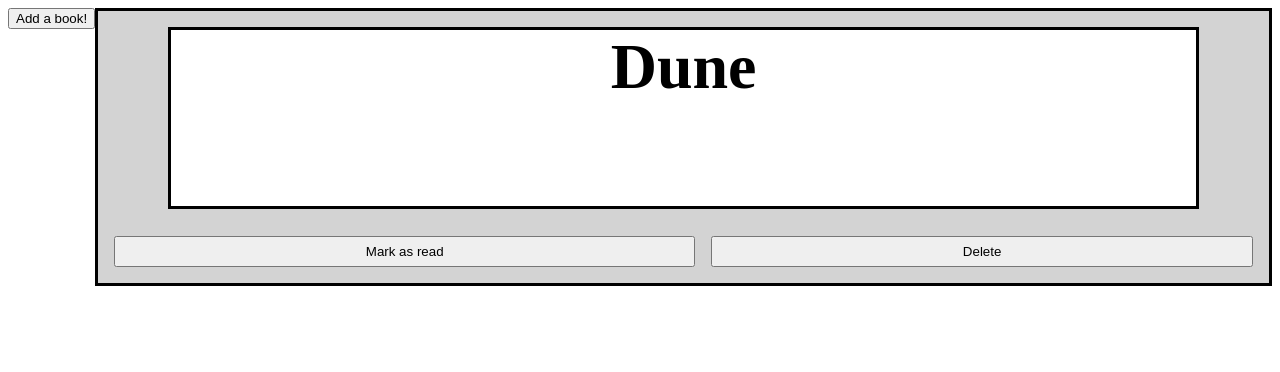
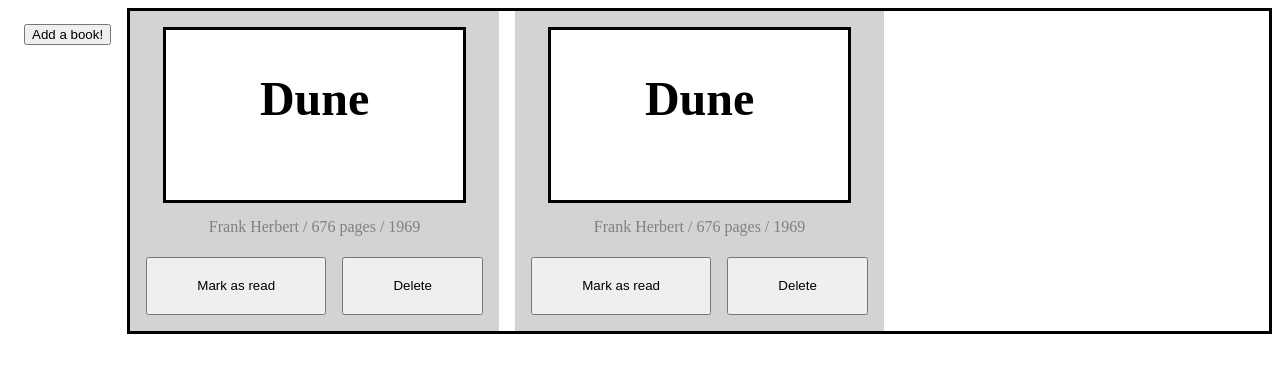
Before and after one commit to StarLumina/LibraryTOP, a plain HTML site: page index.html in a window 1280 px wide. Drawn offline with Linux system fonts and the light colour scheme.

Commit message:
add delete function
separate dlete function from the event listener it belonged to to make it more readable

```diff
--- a/script.js
+++ b/script.js
@@ -5,6 +5,8 @@
     year:1969,
     id:1,
 }
+
+
 const myLibrary = [dune];
 const submit = document.getElementById('submitButton')
 const openModalButton= document.getElementById('openModal')
@@ -33,18 +35,46 @@
 
 function displayBooks(bookList){
   //displays the books in the array
+
+  //creates element for library
+  for (const book of bookList) {
+    console.log(book)
     const bookCard = document.createElement('div')
     bookCard.classList.add('newBookCard')
+    bookCard.dataset.id = book.id
     const title = document.createElement('div')
-  title.textContent = bookList.title
+    const bookName = document.createElement('h6')
+    const bookDesc = document.createElement('p')
+    bookDesc.textContent = `${book.author} / ${book.pages} pages / ${book.year}`
+    bookName.textContent = book.title
+    title.appendChild(bookName)
+    title.appendChild(bookDesc)
     bookCard.appendChild(title)
     const markAsReadButton = document.createElement('button')
     const deleteBookButton = document.createElement('button')
     markAsReadButton.textContent = 'Mark as read'
     deleteBookButton.textContent = 'Delete'
+    deleteBookButton.dataset.id = book.id
+    deleteBookButton.addEventListener('click',(event)=>deleteBook(event))
     bookCard.appendChild(markAsReadButton)
     bookCard.appendChild(deleteBookButton)
     bookDisplay.appendChild(bookCard)
   }
+}
 
-displayBooks(dune)
+function deleteBook(event){
+  for (let i =0; i<myLibrary.length; i++) {
+    if (event.target.dataset.id=myLibrary[i].id){
+      myLibrary.splice(i,1)
+    }
+  }
+  let bookChoppingBlock = document.getElementsByClassName('newBookCard')
+  for (let i =0; i<bookChoppingBlock.length; i++) {
+    if (event.target.dataset.id=bookChoppingBlock[i].dataset.id){
+      bookChoppingBlock[i].remove()
+    }
+  }
+}
+
+displayBooks(myLibrary)
+displayBooks(myLibrary)
--- a/style.css
+++ b/style.css
@@ -1,7 +1,15 @@
+*{
+    box-sizing: border-box;
+}
+
 body{
     display: grid;
     grid-template-columns: auto 3fr;
     grid-auto-flow: column;
+}
+
+#buttons{
+    padding: 1rem;
 }
 
 form{
@@ -13,13 +21,16 @@
 
 #bookDisplay{
     border: solid;
+    display: grid;
+    grid-template-columns: 1fr 1fr 1fr;
+    gap: 1rem;
 }
 
 .newBookCard{
     display: flex;
     background-color: lightgrey;
     flex-wrap: wrap;
-    height: 15rem;
+    height: 20rem;
     gap: 1rem;
     padding: 1rem;
     justify-content: center;
@@ -30,10 +41,23 @@
     /* width: 90%; */
     flex-basis: 90%;
     height: 11rem;
-    font-weight: 700;
-    font-size: 4rem;
     text-align: center;
     background-color: white;
+    line-height: 0;
+    display: flex;
+    flex-direction: column;
+    justify-content: center;
+    align-items: center;
+}
+
+.newBookCard >div > h6{
+    font-weight: 700;
+    font-size: 3rem;
+}
+
+p{
+    font-size: 1rem;
+    color: gray;
 }
 
 .newBookCard > button {
```
Lines whose indentation alone changed are shown as unchanged.
